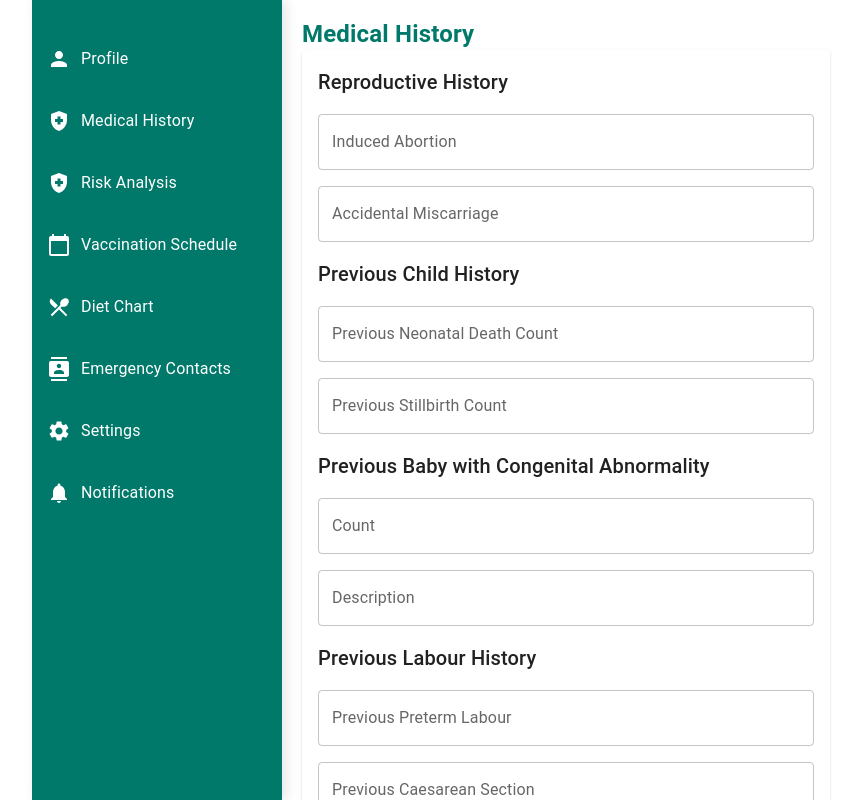
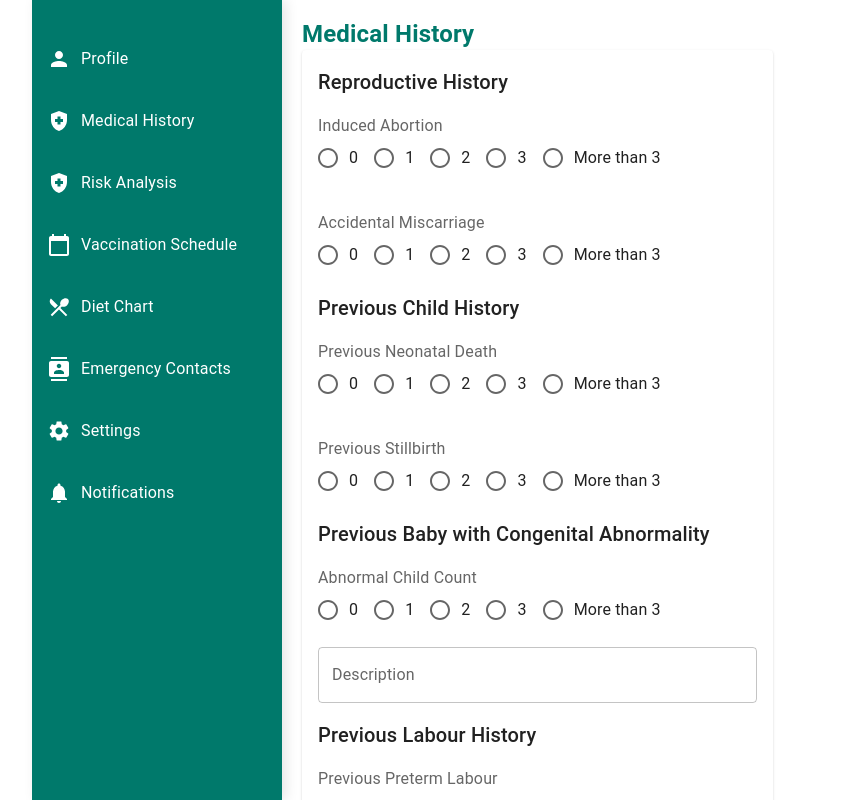
Before and after one commit to mstMetaly/Dhaka-Divisional-Hackathon-2024-Technocrats-V.2, a React (Create React App) app in the folder frontend/: page /mother in a window 1280 px wide. Both pictures are taken after a click on the item "Medical History". Shown: the top 800 px of the page, without its empty margins (32-894 px from the left). Built offline with nearby package versions, Linux system fonts and the light colour scheme.

Commit message:
first frontend integration

```diff
--- a/frontend/src/components/MedicalHistory.js
+++ b/frontend/src/components/MedicalHistory.js
@@ -1,5 +1,5 @@
 import React, { useState } from 'react';
-import { Paper, Typography, TextField, FormControlLabel, Checkbox, Button } from '@mui/material';
+import { Paper, Box,Typography, TextField, FormControlLabel, Checkbox, Button, FormControl,FormLabel,RadioGroup,Radio} from '@mui/material';
 
 const MedicalHistory = () => {
   const [medicalHistoryData, setMedicalHistory] = useState({
@@ -54,6 +54,7 @@ const MedicalHistory = () => {
     );
   };
 
+
   const handleSurgeryChange = (surgery) => {
     setSelectedPreviousSurgery((prev) =>
       prev.includes(surgery)
@@ -62,65 +63,121 @@ const MedicalHistory = () => {
     );
   };
 
+
+  const handleDiseaseOkClick = () => {
+    setIsDiseaseDropdownOpen(false);
+  };
+
+  const handleSurgeryOkClick = () => {
+    setIsSurgeryDropdownOpen(false);
+  };
+  const handleSaveAndNavigate = () => {
+    localStorage.setItem('medicalHistory', JSON.stringify(medicalHistoryData));
+    localStorage.setItem('selectedDiseases', JSON.stringify(selectedDiseases));
+    localStorage.setItem('selectedPreviousSurgery', JSON.stringify(selectedPreviousSurgery));
+
+  };
+
+
   return (
     <Paper sx={{ padding: '16px', mb: 3 }}>
       <Typography variant="h6" sx={{ mb: 2 }}>
         Reproductive History
       </Typography>
-
-      <TextField
-        label="Induced Abortion"
-        variant="outlined"
-        fullWidth
+  <Box sx={{ display: 'flex', flexDirection: 'column', gap: 2 }}>
+  <FormControl component="fieldset" sx={{ mb: 2 }}>
+   <FormLabel component="legend">Induced Abortion</FormLabel>
+  <RadioGroup
+    row
     name="inducedAbortion"
     value={medicalHistoryData.inducedAbortion}
     onChange={handleMedicalHistoryChange}
-        sx={{ mb: 2 }}
-      />
-      <TextField
-        label="Accidental Miscarriage"
-        variant="outlined"
-        fullWidth
+   >
+    <FormControlLabel value="0" control={<Radio />} label="0" />
+    <FormControlLabel value="1" control={<Radio />} label="1" />
+    <FormControlLabel value="2" control={<Radio />} label="2" />
+    <FormControlLabel value="3" control={<Radio />} label="3" />
+    <FormControlLabel value="moreThan3" control={<Radio />} label="More than 3" />
+    </RadioGroup>
+   </FormControl>
+
+  <FormControl component="fieldset" sx={{ mb: 2 }}>
+   <FormLabel component="legend">Accidental Miscarriage</FormLabel>
+  <RadioGroup
+    row
     name="accidentalMiscarriage"
     value={medicalHistoryData.accidentalMiscarriage}
     onChange={handleMedicalHistoryChange}
-        sx={{ mb: 2 }}
-      />
+   >
+    <FormControlLabel value="0" control={<Radio />} label="0" />
+    <FormControlLabel value="1" control={<Radio />} label="1" />
+    <FormControlLabel value="2" control={<Radio />} label="2" />
+    <FormControlLabel value="3" control={<Radio />} label="3" />
+    <FormControlLabel value="moreThan3" control={<Radio />} label="More than 3" />
+    </RadioGroup>
+   </FormControl>
+   </Box>
 
   <Typography variant="h6" sx={{ mb: 2 }}>
     Previous Child History
   </Typography>
-      <TextField
-        label="Previous Neonatal Death Count"
-        variant="outlined"
-        fullWidth
+
+  <Box sx={{ display: 'flex', flexDirection: 'column', gap: 2 }}>
+      <FormControl component="fieldset" sx={{ mb: 2 }}>
+      <FormLabel component="legend">Previous Neonatal Death</FormLabel>
+      <RadioGroup
+        row
         name="neonatalDeath"
         value={medicalHistoryData.neonatalDeath}
         onChange={handleMedicalHistoryChange}
-        sx={{ mb: 2 }}
-      />
-      <TextField
-        label="Previous Stillbirth Count"
-        variant="outlined"
-        fullWidth
+      >
+    <FormControlLabel value="0" control={<Radio />} label="0" />
+    <FormControlLabel value="1" control={<Radio />} label="1" />
+    <FormControlLabel value="2" control={<Radio />} label="2" />
+    <FormControlLabel value="3" control={<Radio />} label="3" />
+    <FormControlLabel value="moreThan3" control={<Radio />} label="More than 3" />
+    </RadioGroup>
+   </FormControl>
+
+  <FormControl component="fieldset" sx={{ mb: 2 }}>
+   <FormLabel component="legend">Previous Stillbirth</FormLabel>
+  <RadioGroup
+    row
     name="stillBirth"
     value={medicalHistoryData.stillBirth}
     onChange={handleMedicalHistoryChange}
-        sx={{ mb: 2 }}
-      />
+   >
+    <FormControlLabel value="0" control={<Radio />} label="0" />
+    <FormControlLabel value="1" control={<Radio />} label="1" />
+    <FormControlLabel value="2" control={<Radio />} label="2" />
+    <FormControlLabel value="3" control={<Radio />} label="3" />
+    <FormControlLabel value="moreThan3" control={<Radio />} label="More than 3" />
+    </RadioGroup>
+   </FormControl>
+   </Box>
 
     <Typography variant="h6" sx={{ mb: 2 }}>
         Previous Baby with Congenital Abnormality
     </Typography>
-      <TextField
-        label="Count"
-        variant="outlined"
-        fullWidth
-        name="congenitalAbnormality.count"
+
+    <Box sx={{ display: 'flex', flexDirection: 'column', gap: 2 }}>
+      <FormControl component="fieldset" sx={{ mb: 2 }}>
+      <FormLabel component="legend">Abnormal Child Count</FormLabel>
+      <RadioGroup
+        row
+        name="abnormalChildCount"
         value={medicalHistoryData.congenitalAbnormality.count}
         onChange={handleMedicalHistoryChange}
-        sx={{ mb: 2 }}
-      />
+      >
+    <FormControlLabel value="0" control={<Radio />} label="0" />
+    <FormControlLabel value="1" control={<Radio />} label="1" />
+    <FormControlLabel value="2" control={<Radio />} label="2" />
+    <FormControlLabel value="3" control={<Radio />} label="3" />
+    <FormControlLabel value="moreThan3" control={<Radio />} label="More than 3" />
+    </RadioGroup>
+   </FormControl>
+   </Box>
+
       <TextField
         label="Description"
         variant="outlined"
@@ -134,38 +191,52 @@ const MedicalHistory = () => {
       <Typography variant="h6" sx={{ mb: 2 }}>
         Previous Labour History
       </Typography>
-      <TextField
-        label="Previous Preterm Labour"
-        variant="outlined"
-        fullWidth
-        name="pretermLabor"
+
+    <Box sx={{ display: 'flex', flexDirection: 'column', gap: 2 }}>
+      <FormControl component="fieldset" sx={{ mb: 2 }}>
+      <FormLabel component="legend">Previous Preterm Labour</FormLabel>
+      <RadioGroup
+        row
+        name="pretermLabour"
         value={medicalHistoryData.pretermLabor}
         onChange={handleMedicalHistoryChange}
-        sx={{ mb: 2 }}
-      />
-      <TextField
-        label="Previous Caesarean Section"
-        variant="outlined"
-        fullWidth
+      >
+    <FormControlLabel value="0" control={<Radio />} label="0" />
+    <FormControlLabel value="1" control={<Radio />} label="1" />
+    <FormControlLabel value="2" control={<Radio />} label="2" />
+    <FormControlLabel value="3" control={<Radio />} label="3" />
+    <FormControlLabel value="moreThan3" control={<Radio />} label="More than 3" />
+    </RadioGroup>
+   </FormControl>
+
+  <FormControl component="fieldset" sx={{ mb: 2 }}>
+   <FormLabel component="legend">Previous Caesarean Section</FormLabel>
+  <RadioGroup
+    row
     name="caesareanSection"
     value={medicalHistoryData.caesareanSection}
     onChange={handleMedicalHistoryChange}
-        sx={{ mb: 2 }}
-      />
+   >
+    <FormControlLabel value="0" control={<Radio />} label="0" />
+    <FormControlLabel value="1" control={<Radio />} label="1" />
+    <FormControlLabel value="2" control={<Radio />} label="2" />
+    <FormControlLabel value="3" control={<Radio />} label="3" />
+    <FormControlLabel value="moreThan3" control={<Radio />} label="More than 3" />
+    </RadioGroup>
+   </FormControl>
+   </Box>
 
-      <Typography variant="h6" sx={{ mb: 2 }}>
-        Diseases
-      </Typography>
+<Typography variant="h6" sx={{ mb: 2 }}>Diseases</Typography>
       <Button
         variant="outlined"
         onClick={() => setIsDiseaseDropdownOpen(!isDiseaseDropdownOpen)}
         sx={{ mb: 2 }}
       >
-        {isDiseaseDropdownOpen ? 'Hide' : 'Select Diseases'}
+        {isDiseaseDropdownOpen ? "Hide" : "Select Diseases"}
       </Button>
 
       {isDiseaseDropdownOpen && (
-        <div>
+        <Box sx={{ pl: 2, pt: 1 }}>
           {diseasesList.map((disease, index) => (
             <FormControlLabel
               key={index}
@@ -178,22 +249,34 @@ const MedicalHistory = () => {
               label={disease}
             />
           ))}
-        </div>
+          <Button
+            variant="contained"
+            onClick={handleDiseaseOkClick}
+            sx={{ mt: 2 }}
+          >
+            OK
+          </Button>
+        </Box>
       )}
 
-      <Typography variant="h6" sx={{ mb: 2 }}>
-        Previous Surgery History
-      </Typography>
+      {selectedDiseases.length > 0 && (
+        <Box sx={{ mt: 2 }}>
+          <Typography variant="subtitle1">Selected Diseases:</Typography>
+          <Typography variant="body1">{selectedDiseases.join(", ")}</Typography>
+        </Box>
+      )}
+
+<Typography variant="h6" sx={{ mb: 2 }}>Previous Surgery History</Typography>
       <Button
         variant="outlined"
         onClick={() => setIsSurgeryDropdownOpen(!isSurgeryDropdownOpen)}
         sx={{ mb: 2 }}
       >
-        {isSurgeryDropdownOpen ? 'Hide' : 'Select Previous Surgery'}
+        {isSurgeryDropdownOpen ? "Hide" : "Select Previous Surgery"}
       </Button>
 
       {isSurgeryDropdownOpen && (
-        <div>
+        <Box sx={{ pl: 2, pt: 1 }}>
           {surgeryList.map((surgery, index) => (
             <FormControlLabel
               key={index}
@@ -206,10 +289,84 @@ const MedicalHistory = () => {
               label={surgery}
             />
           ))}
-        </div>
+          <Button
+            variant="contained"
+            onClick={handleSurgeryOkClick}
+            sx={{ mt: 2 }}
+          >
+            OK
+          </Button>
+        </Box>
       )}
+
+      {selectedPreviousSurgery.length > 0 && (
+        <Box sx={{ mt: 2 }}>
+          <Typography variant="subtitle1">Selected Previous Surgery:</Typography>
+          <Typography variant="body1">{selectedPreviousSurgery.join(", ")}</Typography>
+        </Box>
+      )}
+        <Button
+        variant="contained"
+        color="primary"
+        sx={{ mt: 4 }}
+        onClick={handleSaveAndNavigate}
+      >
+        Save and View Summary
+      </Button>
     </Paper>
   );
 };
 
-export default MedicalHistory;
+const SummaryPage = () => {
+  const [medicalHistoryData, setMedicalHistoryData] = useState(() => {
+    const data = localStorage.getItem('medicalHistory');
+    return data ? JSON.parse(data) : {};
+  });
+
+  const [selectedDiseases, setSelectedDiseases] = useState(() => {
+    const data = localStorage.getItem('selectedDiseases');
+    return data ? JSON.parse(data) : [];
+  });
+
+  const [selectedPreviousSurgery, setSelectedPreviousSurgery] = useState(() => {
+    const data = localStorage.getItem('selectedPreviousSurgery');
+    return data ? JSON.parse(data) : [];
+  });
+
+  const handleUpdate = () => {
+    localStorage.setItem('medicalHistory', JSON.stringify(medicalHistoryData));
+    localStorage.setItem('selectedDiseases', JSON.stringify(selectedDiseases));
+    localStorage.setItem('selectedPreviousSurgery', JSON.stringify(selectedPreviousSurgery));
+    alert('Information updated successfully!');
+  };
+
+  return (
+    <Paper sx={{ padding: '16px', mb: 3 }}>
+      <Typography variant="h4" gutterBottom>
+        Medical History Summary
+      </Typography>
+
+      <Box sx={{ mb: 3 }}>
+        <Typography variant="h6">Reproductive History</Typography>
+        <Typography>Induced Abortion: {medicalHistoryData.inducedAbortion}</Typography>
+        <Typography>Accidental Miscarriage: {medicalHistoryData.accidentalMiscarriage}</Typography>
+      </Box>
+
+      <Box sx={{ mb: 3 }}>
+        <Typography variant="h6">Diseases</Typography>
+        <Typography>{selectedDiseases.join(', ') || 'No diseases selected'}</Typography>
+      </Box>
+
+      <Box sx={{ mb: 3 }}>
+        <Typography variant="h6">Previous Surgeries</Typography>
+        <Typography>{selectedPreviousSurgery.join(', ') || 'No surgeries selected'}</Typography>
+      </Box>
+
+      <Button variant="contained" color="primary" onClick={handleUpdate}>
+        Save Updates
+      </Button>
+    </Paper>
+  );
+};
+
+export { MedicalHistory, SummaryPage };
--- a/frontend/src/components/Mother.js
+++ b/frontend/src/components/Mother.js
@@ -3,7 +3,7 @@ import React, { useState } from 'react';
 import { Box, List, ListItem, ListItemText, Typography } from '@mui/material';
 import { Person, HealthAndSafety, CalendarToday, LocalDining, Contacts, Settings, Notifications } from '@mui/icons-material';
 import Profile from './Profile'; // Import the Profile component
-import MedicalHistory from './MedicalHistory'; // Import the MedicalHistory component
+import {MedicalHistory} from './MedicalHistory'; // Import the MedicalHistory component
 
 // Sidebar styles
 const Sidebar = {
```
Lines whose indentation alone changed are shown as unchanged.
